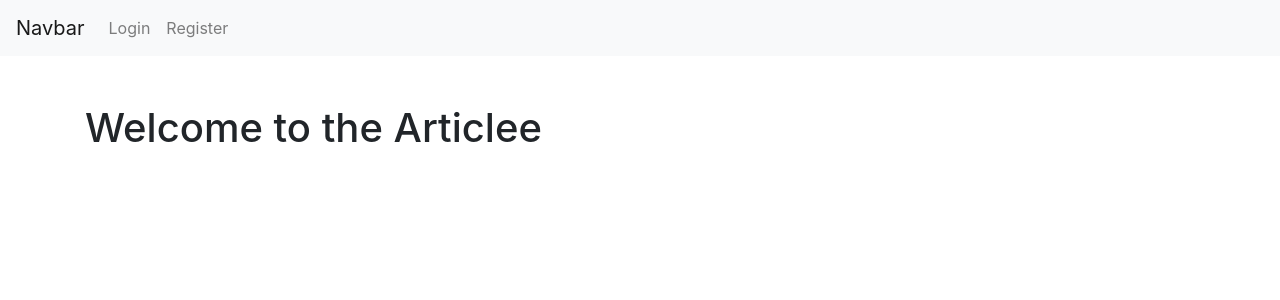
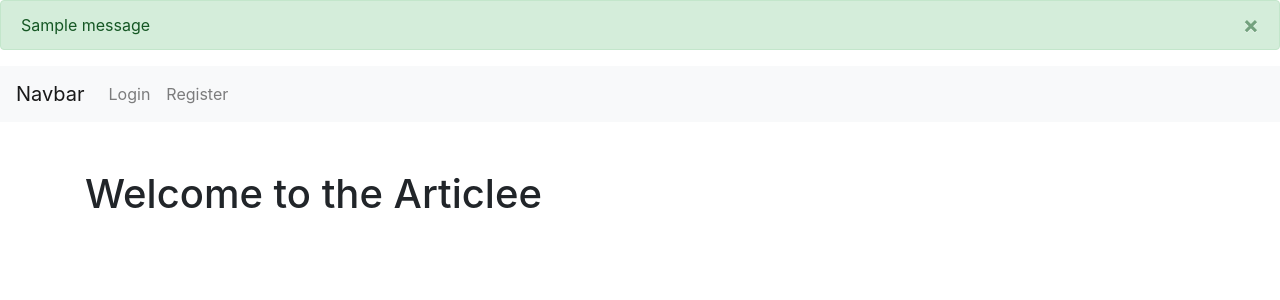
Before and after one commit to Andrew-157/dj_project_1, a Django app: page / in a window 1280 px wide. Shown: the top 300 px of the page. Run offline with Django 4.2, Linux system fonts and the light colour scheme; tables that the repository leaves empty hold one stand-in row (values such as "Sample post"); one stand-in notice (Sample message) is shown; some libraries are stand-ins or nearby versions.

Commit message:
Created beutiful look for messages

```diff
--- a/articles/templates/articles/header.html
+++ b/articles/templates/articles/header.html
@@ -13,10 +13,20 @@
       <title>Articlee</title>
   </head>
   <body>
+    {% include 'articles/includes/messages.html' %}
+
     {% include 'articles/includes/navbar.html' %}
 
     {% block content %}
 
     {% endblock %}
+
+    <script src="https://code.jquery.com/jquery-3.5.1.slim.min.js" integrity="sha384-DfXdz2htPH0lsSSs5nCTpuj/zy4C+OGpamoFVy38MVBnE+IbbVYUew+OrCXaRkfj" crossorigin="anonymous"></script>
+    <script src="https://cdn.jsdelivr.net/npm/bootstrap@4.5.3/dist/js/bootstrap.bundle.min.js" integrity="sha384-ho+j7jyWK8fNQe+A12Hb8AhRq26LrZ/JpcUGGOn+Y7RsweNrtN/tE3MoK7ZeZDyx" crossorigin="anonymous"></script>
+    <script>
+      document.addEventListener('DOMContentLoaded', () => {
+        $('.alert').alert()
+      })
+    </script>
   </body>
 </html>
--- /dev/null
+++ b/articles/templates/articles/includes/messages.html
@@ -0,0 +1,12 @@
+{% if messages %}
+  {% for message in messages %}
+  <div class="container-fluid p-0">
+    <div class="alert {{ message.tags }} alert-dismissible" role="alert" >
+      <button type="button" class="close" data-dismiss="alert" aria-label="Close">
+        <span aria-hidden="True">&times;</span>
+      </button>
+      {{ message }}
+    </div>
+  </div>
+  {% endfor %}
+{% endif %}
```
Also changed, not shown: articlee/settings.py (+10 -0 lines). Lines whose indentation alone changed are shown as unchanged.
